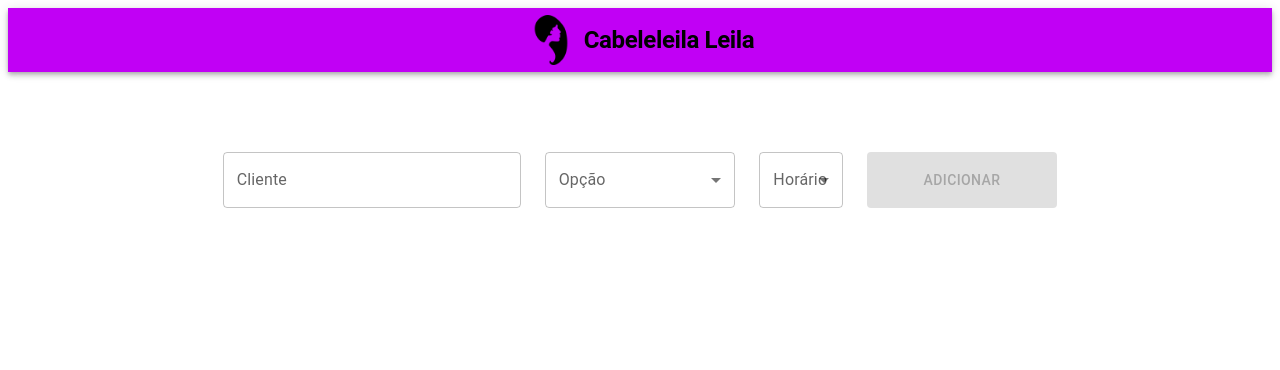
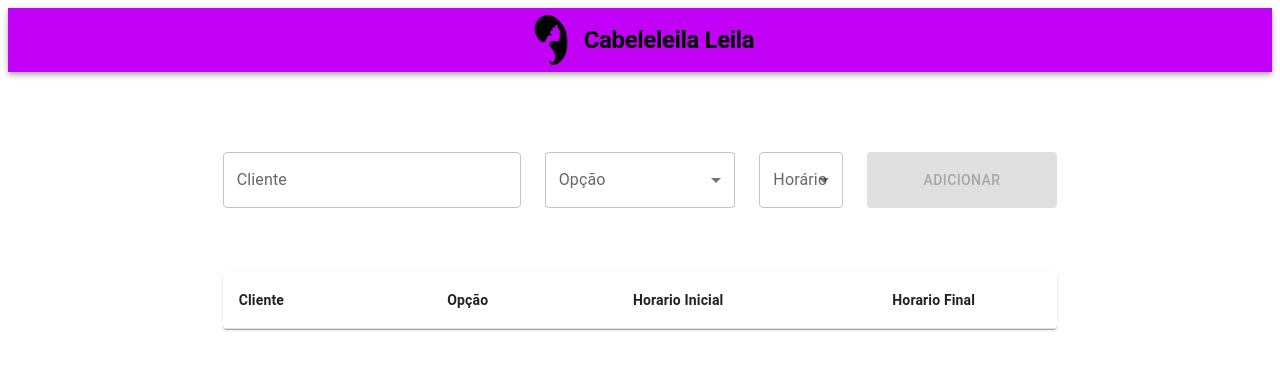
Before and after one commit to projeto-de-algoritmos/Greed_CabeleleilaLeila, a React (Vite) app: page / in a window 1280 px wide. Shown: the top 370 px of the page. Built offline with nearby package versions, Linux system fonts and the light colour scheme.

Commit message:
terminando pagina com adicao de nomes na tabela

```diff
--- a/src/pages/Home.jsx
+++ b/src/pages/Home.jsx
@@ -9,7 +9,14 @@ import {
     FormControl,
     MenuItem,
     Select,
-    InputLabel
+    InputLabel,
+    Table,
+    TableBody,
+    TableCell,
+    TableContainer,
+    TableHead,
+    TableRow,
+    Paper
 } from '@mui/material';
 
 export function Home () {
@@ -21,7 +28,7 @@ export function Home () {
     const [sessao, setSessao] = useState({});
     const [listaSessoes, setListaSessoes] = useState([]);
 
-    const horariosConversao =
+    const relacaoHorarios =
     [
         {valor:1, hora:'10:00'},
         {valor:2, hora:'10:30'},
@@ -42,14 +49,26 @@ export function Home () {
         {valor:17, hora:'18:00'},
         {valor:18, hora:'18:30'},
         {valor:19, hora:'19:00'},
-        {valor:20, hora:'19:30'}
+        {valor:20, hora:'19:30'},
+        {valor:21, hora:'20:00'},
+        {valor:22, hora:'20:30'},
+        {valor:23, hora:'21:00'}
     ]
 
-    const conversor = (valor) => {
+    const conversorHorario = (valor) => {
         let index;
-        index = horariosConversao.findIndex(x => x.valor = valor)
+        index = relacaoHorarios.findIndex(x => x.valor == valor)
 
-        return horariosConversao[index].hora;
+        return relacaoHorarios[index].hora;
+    }
+
+    const conversorOpcao = (opcao) => {
+        if (opcao == 1)
+            return 'Unha';
+        else if (opcao == 2)
+            return 'Cabelo';
+        else if (opcao == 3 )
+            return 'Cabelo e Unha';
     }
 
 
@@ -72,7 +91,8 @@ export function Home () {
                 {
                     clienteSessao: cliente,
                     horarioInicial: horario,
-                    horariofinal: (horario+opcao),
+                    horarioFinal: (horario+opcao),
+                    opcaoSessao: opcao
                 }
             )
             setToggle(true);
@@ -167,22 +187,39 @@ export function Home () {
             </Grid>
 
             <Grid container rowSpacing={1} columnSpacing={{ xs: 1, sm: 2, md: 3 }}>
-                <Grid item xs={3} />
+                <Grid item xs={2} />
 
-                <Grid item xs={4} sx={{
-                    my: 2,
+                <Grid item xs={8} sx={{
+                    mt: 8,
                     justifyContent: 'center',
                     alignItems: 'center'
                 }}>
-                    {listaSessoes.map((item, index) => {
-                        // return (
-                        //     <Typography sx={{ textAlign: 'center' }} mt={1.5} key={index}>{item.}</Typography>
-                        //     )
-                        console.log(item);
-                    })}
+
+                    <TableContainer component={Paper}>
+                        <Table sx={{ minWidth: 650 }} aria-label="table clientes">
+                            <TableHead>
+                                <TableRow>
+                                    <TableCell align="left"><b>Cliente</b></TableCell>
+                                    <TableCell align="center"><b>Opção</b></TableCell>
+                                    <TableCell align="center"><b>Horario Inicial</b></TableCell>
+                                    <TableCell align="center"><b>Horario Final</b></TableCell>
+                                </TableRow>
+                            </TableHead>
+                            <TableBody>
+                                {listaSessoes.map((item, index) => (
+                                    <TableRow key={index}>
+                                        <TableCell align="left">{item.clienteSessao}</TableCell>
+                                        <TableCell align="center">{conversorOpcao(item.opcaoSessao)}</TableCell>
+                                        <TableCell align="center">{conversorHorario(item.horarioInicial)}</TableCell>
+                                        <TableCell align="center">{conversorHorario(item.horarioFinal)}</TableCell>
+                                    </TableRow>
+                                ))}
+                            </TableBody>
+                        </Table>
+                    </TableContainer>
                 </Grid>
 
-                <Grid item xs={5} />
+                <Grid item xs={2} />
             </Grid>
         </Box>
     )
```
